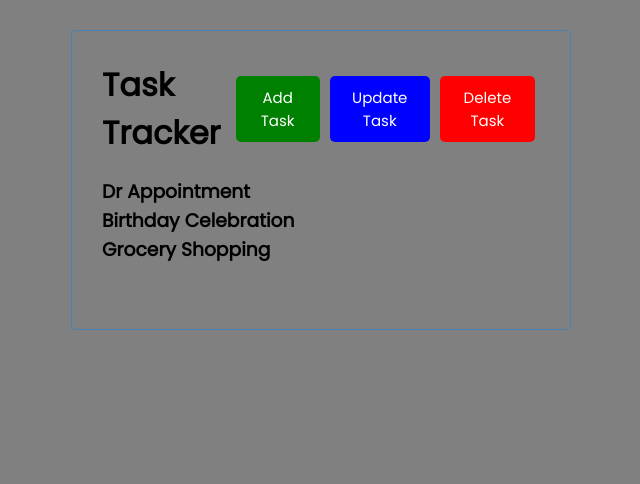
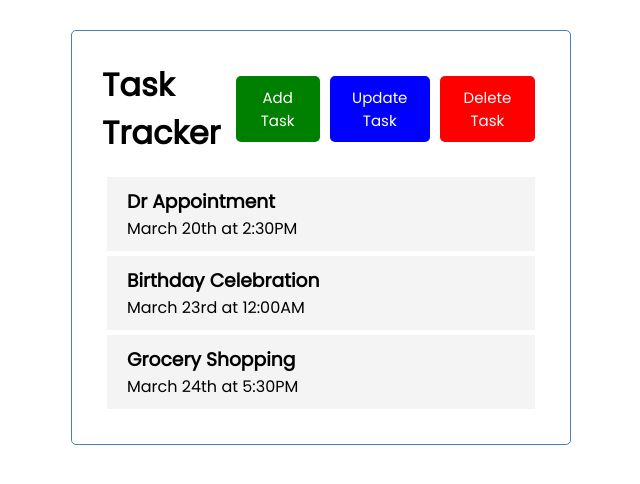
Before and after one commit to seanjaculina/VueStudy, a Vue app in the folder vue-crashcourse/: page / in a window 1280 px wide. Shown: the top 484 px of the page, without its empty margins (319-959 px from the left). Built offline with nearby package versions, Linux system fonts and the light colour scheme.

Commit message:
tasks added dynamically and cdn added to index.html

```diff
--- a/vue-crashcourse/public/index.html
+++ b/vue-crashcourse/public/index.html
@@ -5,6 +5,7 @@
     <meta http-equiv="X-UA-Compatible" content="IE=edge">
     <meta name="viewport" content="width=device-width,initial-scale=1.0">
     <link rel="icon" href="<%= BASE_URL %>favicon.ico">
+    <link rel="stylesheet" href="https://cdnjs.cloudflare.com/ajax/libs/font-awesome/6.1.1/css/all.min.css" integrity="sha512-KfkfwYDsLkIlwQp6LFnl8zNdLGxu9YAA1QvwINks4PhcElQSvqcyVLLD9aMhXd13uQjoXtEKNosOWaZqXgel0g==" crossorigin="anonymous" referrerpolicy="no-referrer" />
     <title><%= htmlWebpackPlugin.options.title %></title>
   </head>
   <body>
--- a/vue-crashcourse/src/App.vue
+++ b/vue-crashcourse/src/App.vue
@@ -10,13 +10,13 @@
 <script>
 import Header from './components/Header.vue'
 import Tasks from './components/Tasks.vue'
-import Testing from './components/Testing.vue'
+
 export default {
   name: 'App',
   components:{
     Header,
     Tasks,
-    Testing
+
 
   },
   data(){
@@ -58,7 +58,7 @@
 }
 body {
   font-family: 'Poppins', sans-serif;
-  background-color: grey
+
 }
 .container {
   max-width: 500px;
--- a/vue-crashcourse/src/components/Task.vue
+++ b/vue-crashcourse/src/components/Task.vue
@@ -1,7 +1,9 @@
 <template>
-    <h3>
-        {{task.text}}
-    </h3>
+    <div class="task">
+    <h3>{{task.text}}</h3>
+    <p>{{task.day}}</p>
+    </div>
+
 </template>
 
 
@@ -13,3 +15,20 @@
     }
 }
 </script>
+
+<style>
+
+.task {
+  background: #f4f4f4;
+  margin: 5px;
+  padding: 10px 20px;
+  cursor: pointer;
+}
+.task.reminder {
+  border-left: 5px solid green;
+}
+.task h3 {
+  display: flex;
+  align-items: center;
+  justify-content: space-between;
+}</style>
--- a/vue-crashcourse/src/components/Testing.vue
+++ b/vue-crashcourse/src/components/Testing.vue
@@ -1,16 +1,16 @@
-<template>
-    <h1>{{testing}}</h1>
-</template>
+// <template>
+//     <h1>{{testProp}}</h1>
+// </template>
 
-<script>
-export default{
-    name: "Testing",
- props:{
-     testing: String,
- }
-}
+// <script>
+// export default{
+//     name: "Testing",
+//  props:{
+//      testProp: String,
+//  }
+// }
 
 
-</script>
+// </script>
 
-<style></style>
+// <style></style>
```
